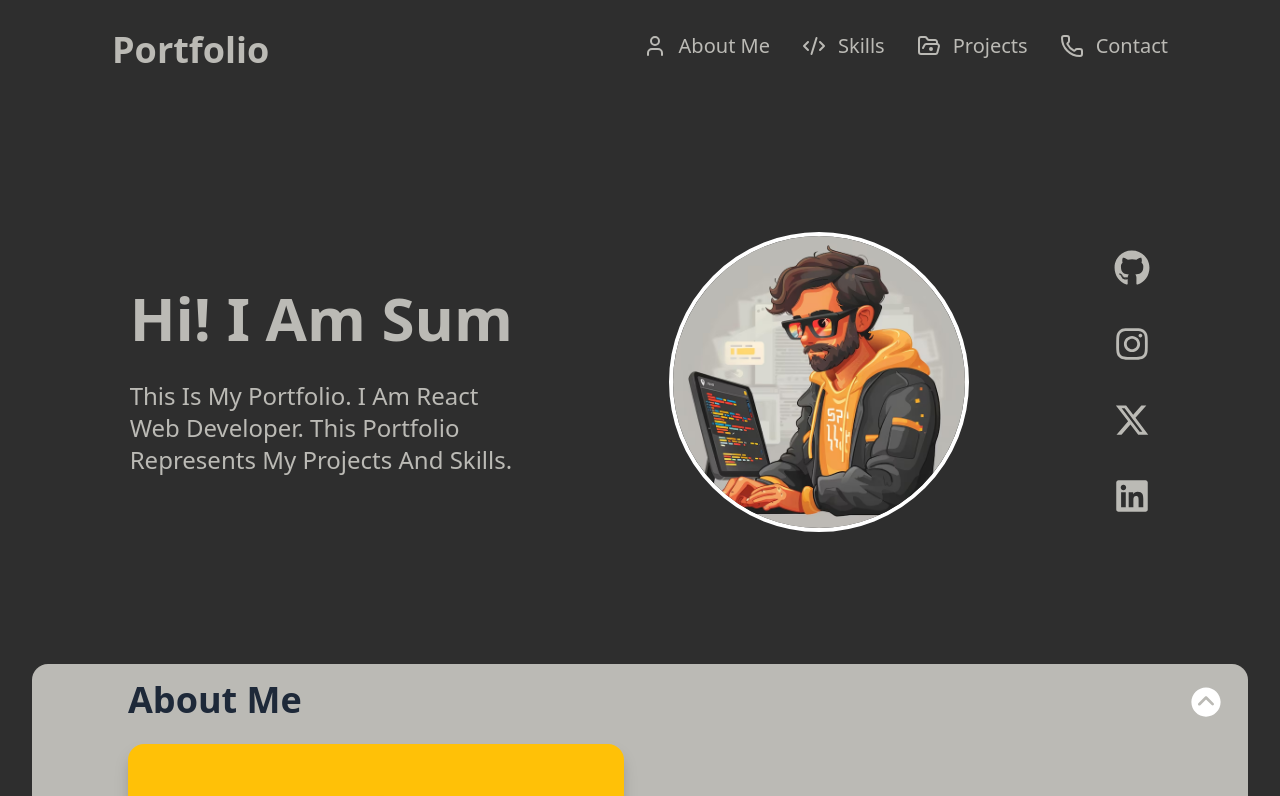
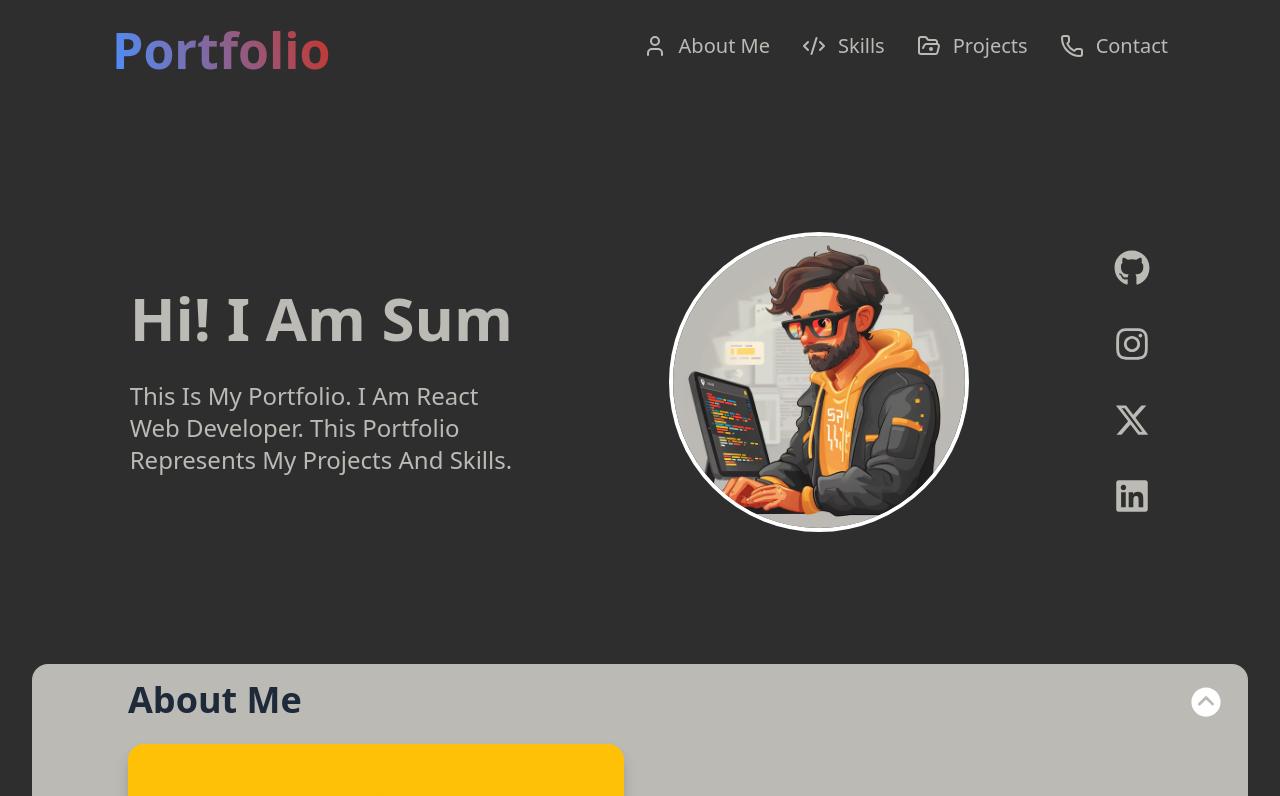
Before and after one commit to Sumit-004/Portfolio, a React (Vite) app: page / in a window 1280 px wide. Shown: the top 796 px of the page. Built offline with nearby package versions, Linux system fonts and the light colour scheme.

Commit message:
Update Header component and index.css styles

```diff
--- a/src/components/Header.jsx
+++ b/src/components/Header.jsx
@@ -25,7 +25,7 @@ const Header = () => {
 
     return (
         <header id="Arrow" className=" rounded-2xl text-[#bbbab5] flex items-center justify-between p-4 md:p-0 mx-8 md:h-25 relative">
-            <h1 className='text-2xl md:text-4xl font-bold ml-4 md:ml-20'>Portfolio</h1>
+            <h1 className='text-color text-2xl md:text-[50px] font-bold ml-4 md:ml-20'>Portfolio</h1>
 
 
             <nav className="hidden md:block">
--- a/src/index.css
+++ b/src/index.css
@@ -1,4 +1,12 @@
 @import "tailwindcss";
+@layer utilities {
+  .text-color {
+    background: -webkit-linear-gradient(20deg,#4b90ff,#c73528);
+  -webkit-background-clip: text;
+  -webkit-text-fill-color: transparent;
+   }
+}
+
 
 *{
     font-family:'Lucida Grande',;
```
